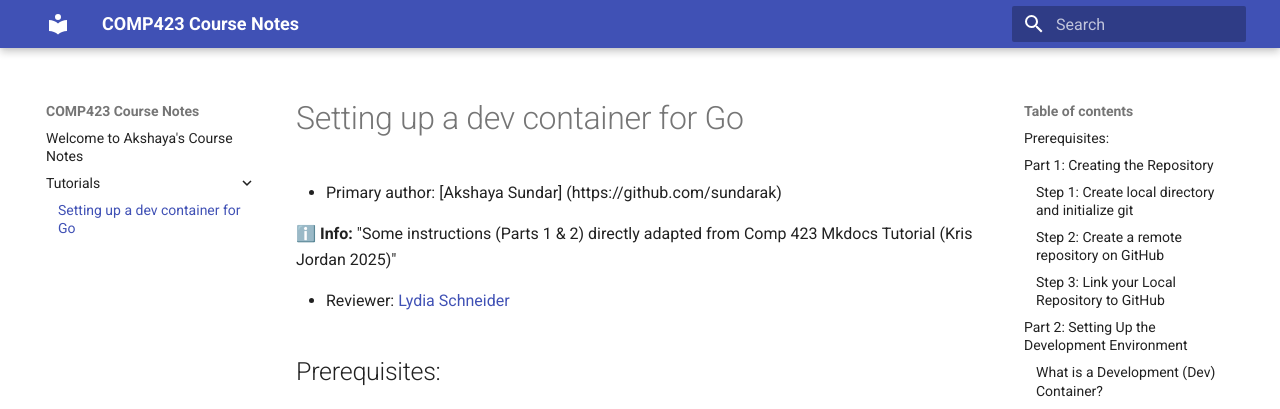
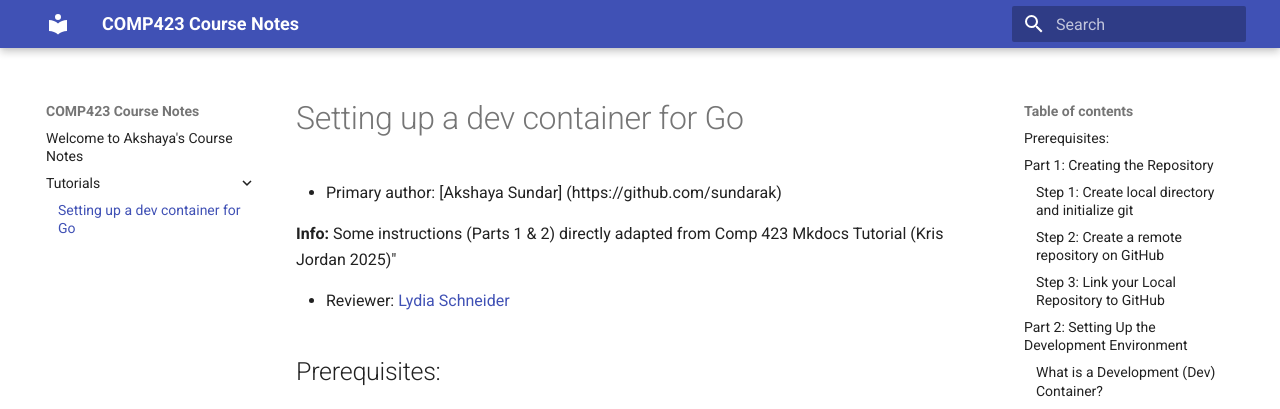
Before and after one commit to sundarak/comp423-course-notes, an MkDocs documentation site: the page built from docs/tutorials/go-setup.md, in a window 1280 px wide and 900 px high. Shown: the top 409 px of the window. Built offline with MkDocs 1.6.1 and Material for MkDocs 9.7.7, drawn with Linux system fonts in a browser that asks for light colours.

Commit message:
Making a few formating edits

````diff
--- a/docs/tutorials/go-setup.md
+++ b/docs/tutorials/go-setup.md
@@ -1,7 +1,7 @@
 # Setting up a dev container for Go
 * Primary author: [Akshaya Sundar] (https://github.com/sundarak)
 
-**ℹ️ Info:**  "Some instructions (Parts 1 & 2) directly adapted from Comp 423 Mkdocs Tutorial (Kris Jordan 2025)"
+**Info:**  Some instructions (Parts 1 & 2) directly adapted from Comp 423 Mkdocs Tutorial (Kris Jordan 2025)"
 
 
 * Reviewer: [Lydia Schneider](https://github.com/lydiaschneider)
@@ -163,7 +163,7 @@
 ```
 We run the executable just like always, as done in 211.
 
-**ℹ️ Info:** ``` go run ``` compiles and executes the main package in one step and is best used for quick testing. It does not create an executable file. ``` go build ``` compiles the program into a binary executable. It is similar to Comp 211's gcc subcommand, which creates the a.out file (the default ouput file given by gcc compiler), which is then executed using ./a.out. While we use the gcc subcommand for C programs, ``` build ``` is used for go.
+**Info:** ``` go run ``` compiles and executes the main package in one step and is best used for quick testing. It does not create an executable file. ``` go build ``` compiles the program into a binary executable. It is similar to Comp 211's gcc subcommand, which creates the a.out file (the default ouput file given by gcc compiler), which is then executed using ./a.out. While we use the gcc subcommand for C programs, ``` build ``` is used for go.
 
 
 ## Conclusion
````
